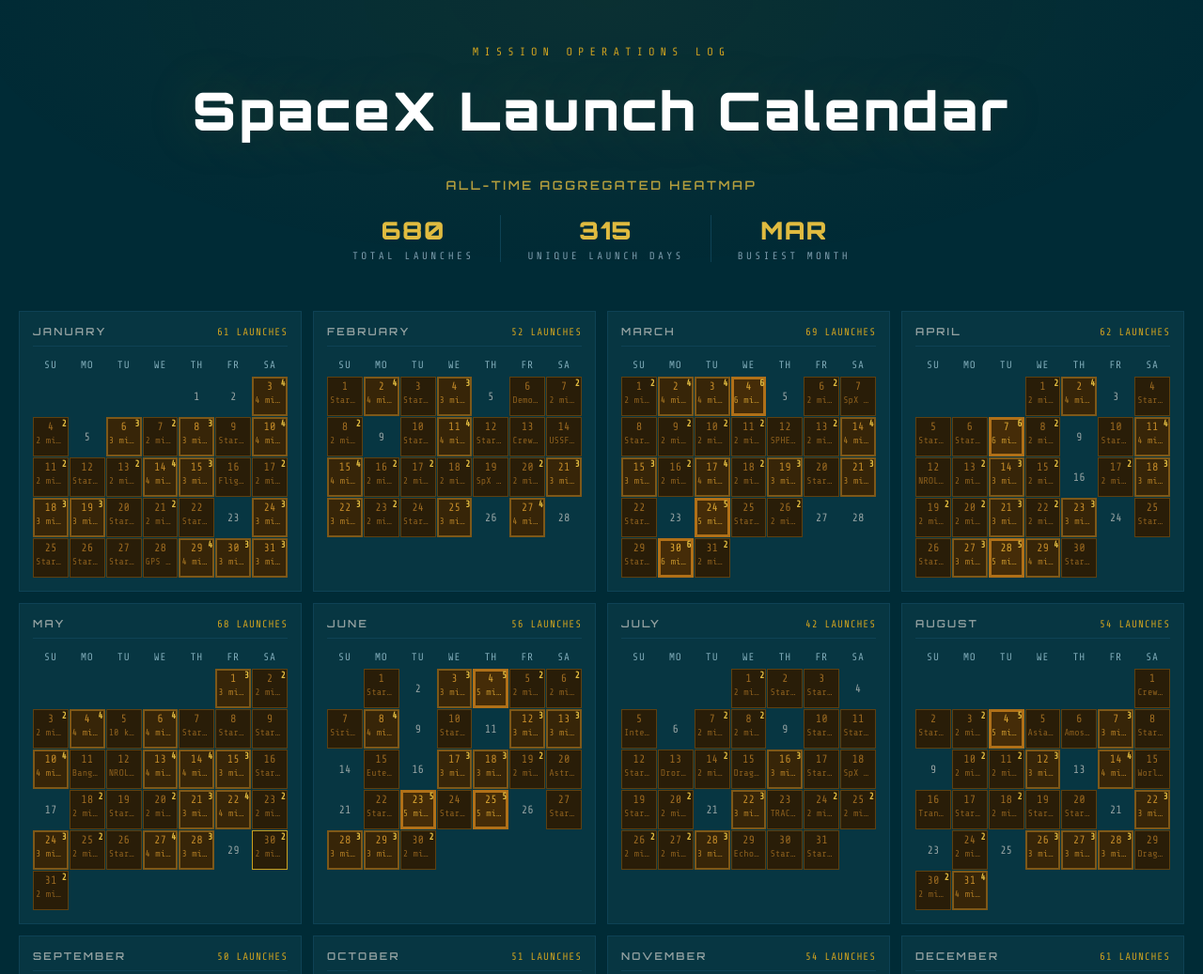
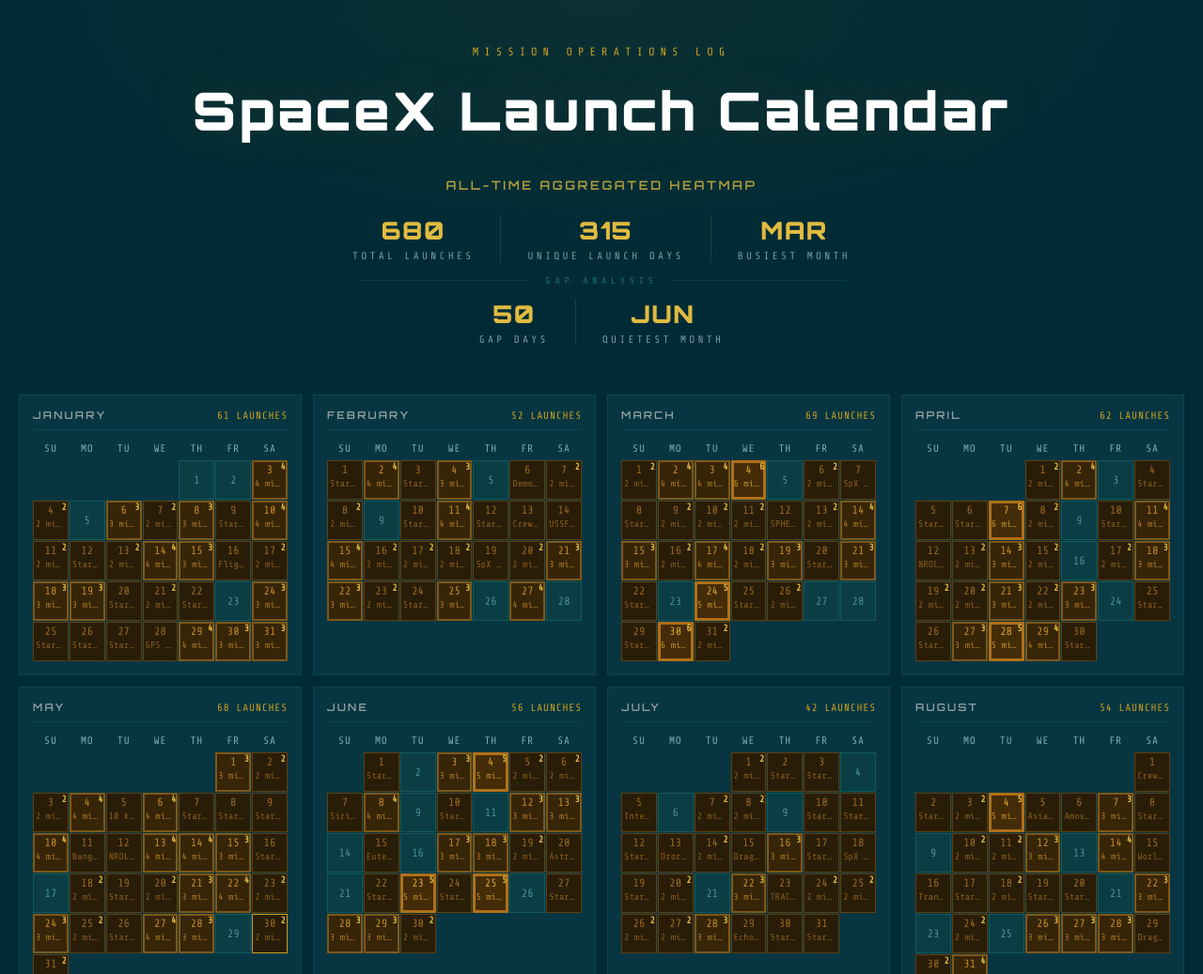
Before and after one commit to CalebMorris/spacex-launch-gap-calendar, a website: page index.html in a window 1280 px wide. Shown: the top 1037 px of the page at 94% size. Drawn offline with nearby package versions, Linux system fonts and the light colour scheme.

Commit message:
[calendar] Emphasize gaps and new gap stats

```diff
--- a/index.html
+++ b/index.html
@@ -22,8 +22,11 @@
       --accent-bright:   #e0bb40;
 
       /* Heatmap: amber/gold — warm complement to the cool teal base */
-      --l0-bg:     #073642;
-      --l0-text:   #93a1a1;
+      --gap-accent: #2aa198;  /* Solarized cyan */
+
+      --l0-bg:     #0a3d44;
+      --l0-border: rgba(42, 161, 152, 0.28);
+      --l0-text:   #4d8e97;
 
       --l1-bg:     #291d08;
       --l1-border: #5e4010;
@@ -111,12 +114,36 @@
     }
 
     /* ── STATS ── */
+    .stats-block {
+      margin-bottom: 48px;
+    }
+
     .stats-row {
       display: flex;
       justify-content: center;
       align-items: center;
-      margin-bottom: 48px;
       flex-wrap: wrap;
+    }
+
+    .stats-group-label {
+      display: flex;
+      align-items: center;
+      gap: 16px;
+      margin: 14px auto;
+      max-width: 520px;
+      font-size: 10px;
+      letter-spacing: 0.45em;
+      text-transform: uppercase;
+      color: var(--gap-accent);
+      opacity: 0.6;
+    }
+
+    .stats-group-label::before,
+    .stats-group-label::after {
+      content: '';
+      flex: 1;
+      height: 1px;
+      background: var(--l0-border);
     }
 
     .stat-item {
@@ -249,7 +276,7 @@
       user-select: none;
     }
 
-    .day-cell.l0 { background: var(--l0-bg); }
+    .day-cell.l0 { background: var(--l0-bg); box-shadow: inset 0 0 0 1px var(--l0-border); }
     .day-cell.l0 .day-num { color: var(--l0-text); }
 
     .day-cell.has-launch { cursor: pointer; }
@@ -321,7 +348,7 @@
       color: var(--text-secondary);
     }
 
-    .swatch-0 { background: var(--l0-bg);    border-color: var(--l0-text); }
+    .swatch-0 { background: var(--l0-bg);    border-color: var(--gap-accent); }
     .swatch-1 { background: var(--l1-bg);    border-color: var(--l1-border); }
     .swatch-2 { background: var(--l2-bg);    border-color: var(--l2-border); }
     .swatch-3 { background: var(--l3-bg);    border-color: var(--l3-border); }
@@ -444,6 +471,7 @@
 
       <p class="alltime-badge">All-Time Aggregated Heatmap</p>
 
+      <div class="stats-block">
         <div class="stats-row" role="group" aria-label="Launch statistics">
           <div class="stat-item">
             <div class="stat-number" id="stat-total">–</div>
@@ -458,6 +486,18 @@
             <div class="stat-label">Busiest Month</div>
           </div>
         </div>
+        <div class="stats-group-label" aria-hidden="true">Gap Analysis</div>
+        <div class="stats-row" role="group" aria-label="Gap statistics">
+          <div class="stat-item">
+            <div class="stat-number" id="stat-gap-days">–</div>
+            <div class="stat-label">Gap Days</div>
+          </div>
+          <div class="stat-item stat-item--last">
+            <div class="stat-number" id="stat-quietest">–</div>
+            <div class="stat-label">Quietest Month</div>
+          </div>
+        </div>
+      </div>
     </header>
 
     <main id="calendar-main">
@@ -470,7 +510,7 @@
       <span class="legend-label">Launches per day:</span>
       <div class="legend-item">
         <div class="legend-swatch swatch-0"></div>
-        <span class="legend-item-label">None</span>
+        <span class="legend-item-label">Gap day</span>
       </div>
       <div class="legend-item">
         <div class="legend-swatch swatch-1"></div>
@@ -532,6 +572,7 @@
       let total = 0;
       let launch_days = 0;
       const month_counts = new Array(12).fill(0);
+      const month_launch_days = new Array(12).fill(0);
 
       for (const [key, missions] of Object.entries(launches_by_day)) {
         if (!Array.isArray(missions)) continue;
@@ -539,14 +580,25 @@
         launch_days++;
         const month_idx = parseInt(key.slice(0, 2), 10) - 1;
         month_counts[month_idx] += missions.length;
+        month_launch_days[month_idx]++;
       }
 
       const busiest_idx = month_counts.indexOf(Math.max(...month_counts));
       const busiest_label = total > 0 ? MONTH_NAMES[busiest_idx].slice(0, 3).toUpperCase() : '–';
 
+      let total_days_in_year = 0;
+      for (let m = 0; m < 12; m++) total_days_in_year += days_in_month(CALENDAR_YEAR, m);
+      const gap_days = total_days_in_year - launch_days;
+
+      const month_gap_counts = month_launch_days.map((ld, m) => days_in_month(CALENDAR_YEAR, m) - ld);
+      const quietest_idx = month_gap_counts.indexOf(Math.max(...month_gap_counts));
+      const quietest_label = total > 0 ? MONTH_NAMES[quietest_idx].slice(0, 3).toUpperCase() : '–';
+
       document.getElementById('stat-total').textContent = total.toLocaleString();
       document.getElementById('stat-days').textContent = launch_days;
       document.getElementById('stat-busiest').textContent = busiest_label;
+      document.getElementById('stat-gap-days').textContent = gap_days;
+      document.getElementById('stat-quietest').textContent = quietest_label;
 
       const grid = document.createElement('div');
       grid.className = 'calendar-grid';
```
Lines whose indentation alone changed are shown as unchanged.
